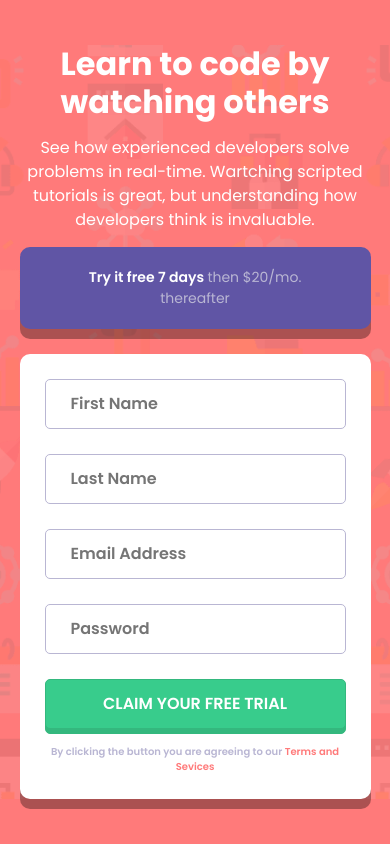
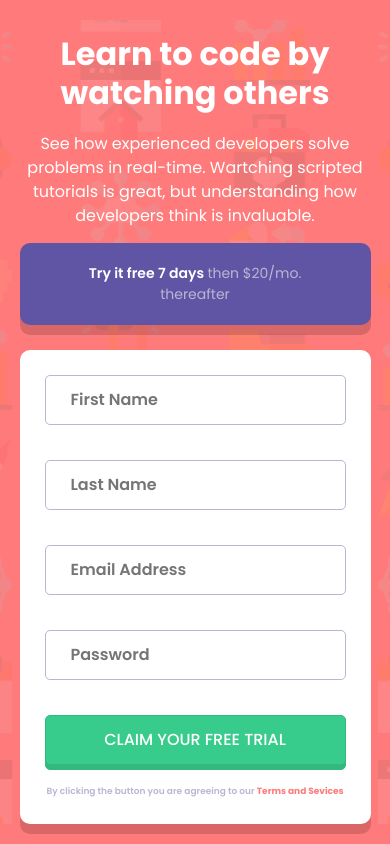
Before and after one commit to rudyjm3/intro-component-with-signup-form, a plain HTML site: page index.html in a window 390 px wide. Drawn offline with Linux system fonts and the light colour scheme.

Commit message:
Style Updates
Style updates to get closer to the design mockup.
-Form inputs and error/success styling for text and input border, also input font-size
- Heading size for desktop and mobile
- Trial offer container padding
- Terms font size for text and link
- Filter drop-shadow opacity changed to .20

```diff
--- a/scss/stylesheet.scss
+++ b/scss/stylesheet.scss
@@ -47,7 +47,7 @@ body{
          flex-direction: column;
          text-align: left;
          color: white;
-         width: 50%;
+         width: 45%;
 
          @media #{$media-tablet} {
             width: 40%;
@@ -56,12 +56,15 @@ body{
             width: 100%;
          }
          h1{
+            font-size: 2.5rem;
             line-height: 1.2;
-            margin-bottom: 15px;
+            margin-bottom: 20px;
             width: 85%;
             @media #{$media-mobile} {
                width: 100%;
+               font-size: 2rem;
                text-align: center;
+               margin-top: 15px;
             }
          }
          p{
@@ -72,7 +75,7 @@ body{
          }
       }
       .right-container{
-         width: 50%;
+         width: 55%;
 
          @media #{$media-tablet} {
             width: 60%;
@@ -85,9 +88,9 @@ body{
             border-radius: 10px;
             background-color: var(--Blue);
             text-align: center;
-            padding: 20px 15px;
+            padding: 30px 15px;
             margin-bottom: 25px;
-            filter: drop-shadow(0px 10px 0px rgb(0, 0, 0, 0.33));
+            filter: drop-shadow(0px 10px 0px rgb(0, 0, 0, 0.15));
 
             @media #{$media-mobile} {
                padding: 20px 35px;
@@ -115,7 +118,7 @@ body{
             border-radius: 10px;
             width: 100%;
             padding: 35px;
-            filter: drop-shadow(0px 10px 0px rgb(0, 0, 0, 0.33));
+            filter: drop-shadow(0px 10px 0px rgb(0, 0, 0, 0.15));
 
             @media #{$media-mobile} {
                padding: 25px;
@@ -129,7 +132,7 @@ body{
                   width: 100%;
                   border-radius: 5px;
                   padding: 12px 25px;
-                  margin-bottom: 25px;
+                  margin-bottom: 35px;
                   outline: none;
                   border: 0.6px solid var(--Grayish-Blue);
                }
@@ -153,11 +156,12 @@ body{
                }
                .error-txt{
                   position: absolute;
-                  top: 49px;
+                  top: 55px;
                   width: 100%;
                   text-align: right;
                   color: var(--Red);
-                  font-weight: 600;
+                  font-style: italic;
+                  font-weight: 500;
                   font-size: 12px;
                   display: none;
                }
@@ -169,10 +173,10 @@ body{
                border-radius: 5px;
                padding: 12px 25px;
                outline: none;
-               margin-bottom: 15px;
+               margin-bottom: 20px;
                color: white;
                text-transform: uppercase;
-               font-weight: 600;
+               font-weight: 500;
                border: 1px solid var(--Dark-Green);
                background-color: var(--Green);
                filter: drop-shadow(0px 5px 0px var(--Dark-Green));
@@ -209,14 +213,16 @@ body{
              }
              .error-border input{
                border-color: var(--Red);
+               border-width: 2px;
             }
             .success-border input{
                border-color: var(--Green);
+               border-width: 2px;
             }
             //## END ERROR STYLING ##
 
             .terms-txt{
-               font-size: 10px;
+               font-size: 9px;
                color: var(--Grayish-Blue);
                font-weight: 600;
                @media #{$media-mobile} {
@@ -225,11 +231,11 @@ body{
                a{
                   color: var(--Red);
                   text-decoration: none;
+                  font-weight: 700;
                   transition: all 0.3s ease-in-out;
                }
                a:hover{
                   color: var(--Light-Green);
-                  font-weight: 700;
                }
             }
          }
```
Also changed, not shown: scss/stylesheet.css, 1 other file.
